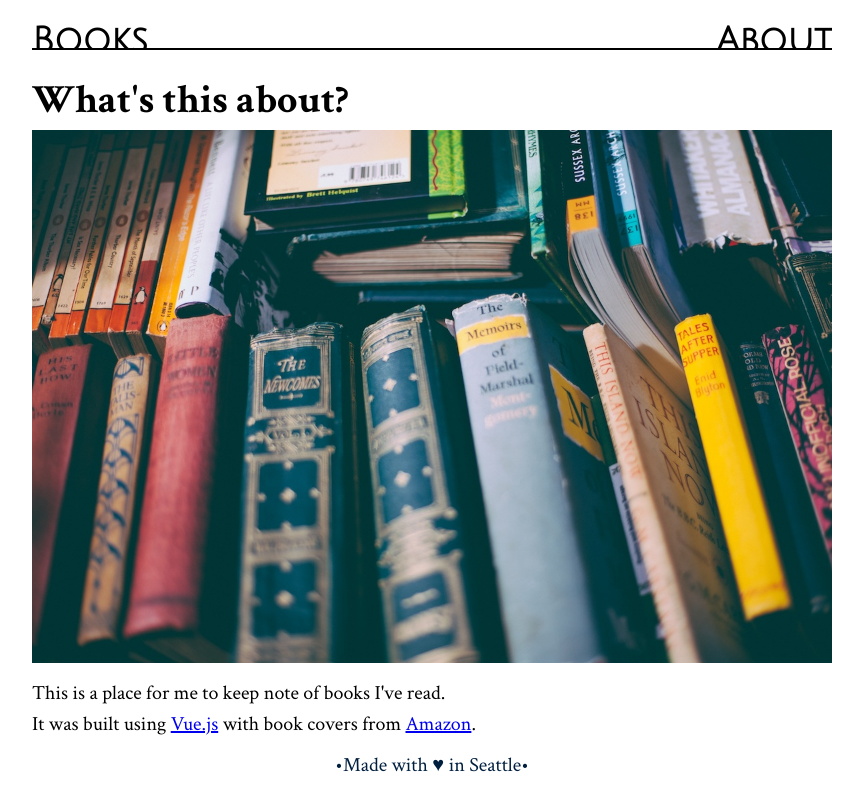
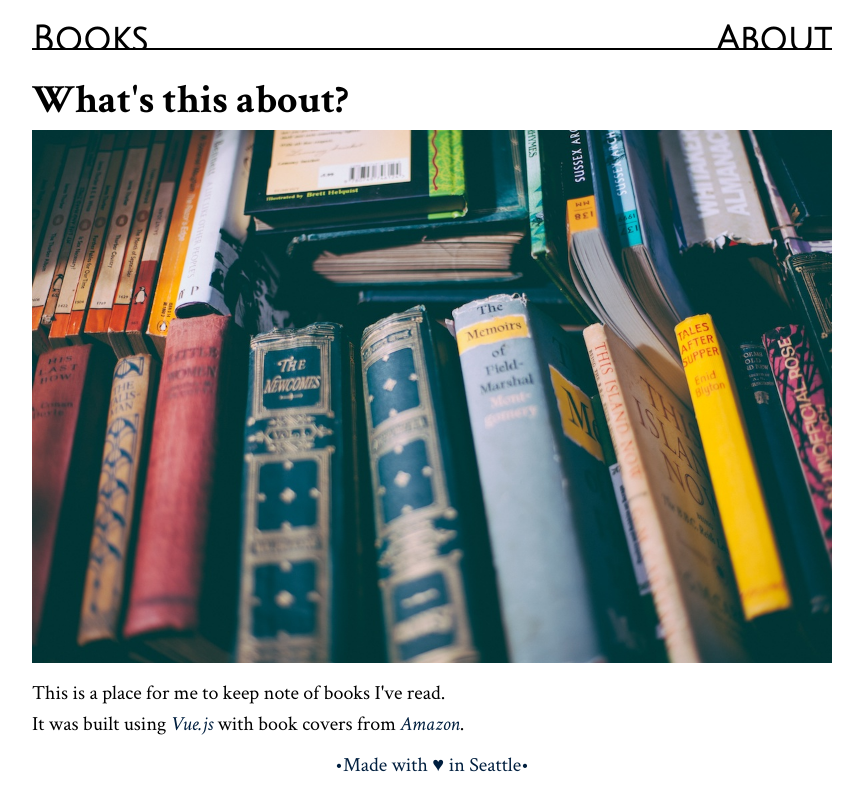
Before and after one commit to robertbenjamin/books, a Vue app: page /about in a window 1280 px wide. Shown: the whole page, without its empty margins (208-1071 px from the left). Built offline with nearby package versions, Linux system fonts and the light colour scheme.

Commit message:
Fix Surge.sh 200 redirect - Update link text styling - Update header link styling

```diff
--- a/config/index.js
+++ b/config/index.js
@@ -5,6 +5,7 @@ module.exports = {
   build: {
     env: require('./prod.env'),
     index: path.resolve(__dirname, '../dist/index.html'),
+    surgeRedirect: path.resolve(__dirname, '../dist/200.html'),
     assetsRoot: path.resolve(__dirname, '../dist'),
     assetsSubDirectory: 'static',
     assetsPublicPath: '/',
--- a/src/App.vue
+++ b/src/App.vue
@@ -36,6 +36,13 @@ body {
   min-height: 100vh;
   display: flex;
   flex-direction: column;
+}
+
+a {
+  color: #001f3f;
+  text-decoration: none;
+
+  &:hover { color: #80bfff; }
 }
 
 p { margin: 0; }
--- a/src/components/AboutMe.vue
+++ b/src/components/AboutMe.vue
@@ -23,5 +23,9 @@
     width: 100%;
     margin-bottom: 10px;
   }
+
+  a {
+    font-style: italic;
+  }
 }
 </style>
--- a/src/components/AppFooter.vue
+++ b/src/components/AppFooter.vue
@@ -10,12 +10,5 @@
 .footer-bar {
   padding: 15px;
   text-align: center;
-
-  > .description > a {
-    color: #001f3f;
-    text-decoration: none;
-
-    &:hover { color: #80bfff; }
-  }
 }
 </style>
--- a/src/components/AppHeader.vue
+++ b/src/components/AppHeader.vue
@@ -17,7 +17,7 @@
 
 .nav-links {
   width: 100%;
-  top: 22px;
+  top: 21px;
   position: absolute;
 
   > a {
```
Also changed, not shown: 1 other file (tests, documents, lock files or other folders).
